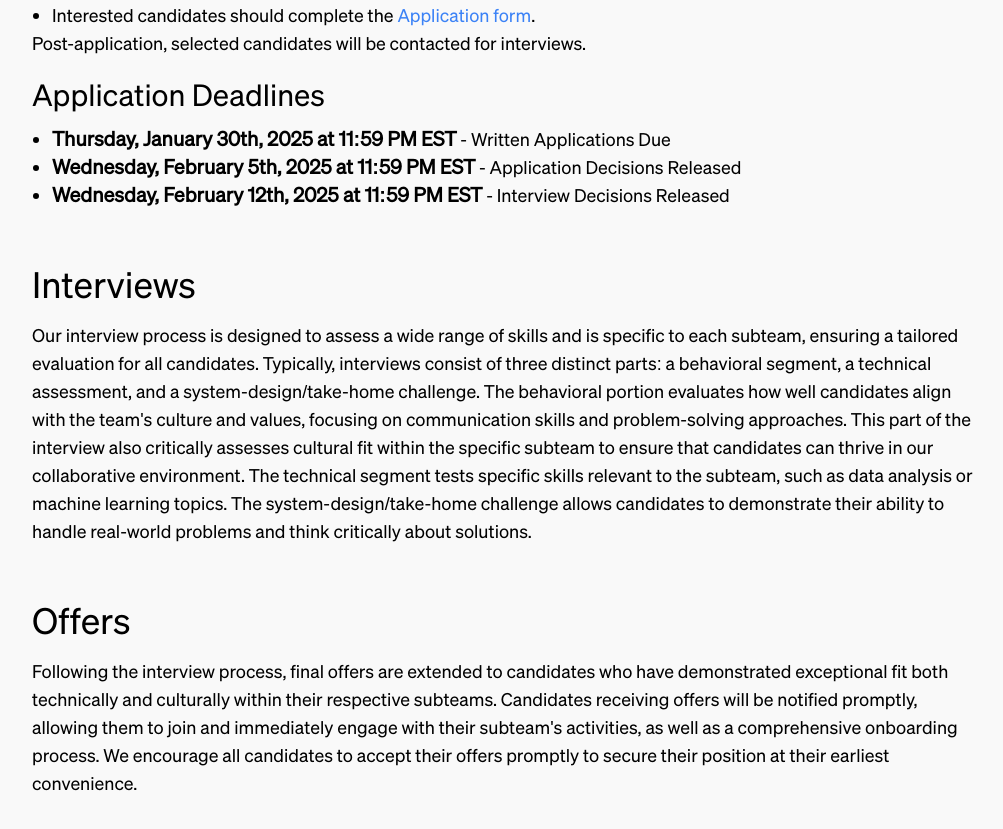
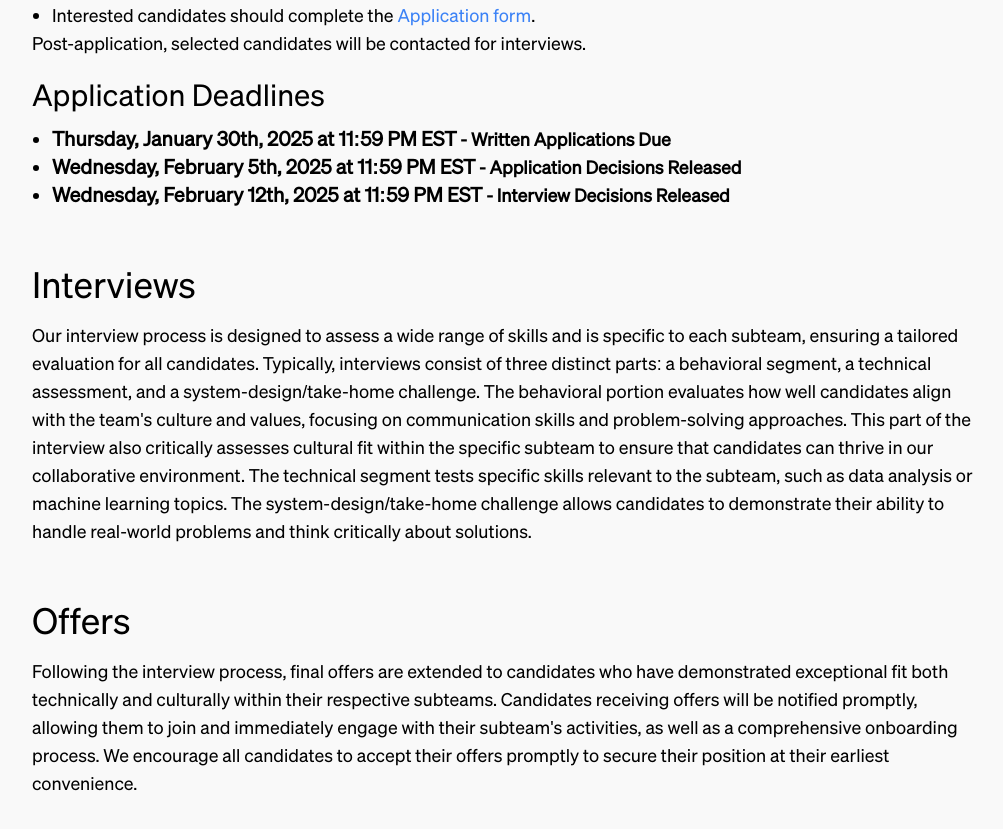
Before and after one commit to Miwi343/cds-website-fork, a Next.js app: page /recruitment in a window 1280 px wide. Shown: the part 2508-3337 px from the top of the page, without its empty margins (160-1163 px from the left). Built offline with nearby package versions, Linux system fonts and the light colour scheme.

Commit message:
recruitment timeline updates

```diff
--- a/src/pages/recruitment.tsx
+++ b/src/pages/recruitment.tsx
@@ -180,17 +180,17 @@ const Recruitment: React.FC = () => {
                   <li>
                     <strong className="text-bold text-xl">
                       Thursday, January 30th, 2025 at 11:59 PM EST
-                    </strong> - Written Applications Due
+                    </strong><strong className="text-bold"> - Written Applications Due</strong>
                   </li>
                   <li>
                     <strong className="text-bold text-xl">
                       Wednesday, February 5th, 2025 at 11:59 PM EST
-                    </strong> - Application Decisions Released
+                    </strong><strong className="text-bold"> - Application Decisions Released</strong>
                   </li>
                   <li>
                     <strong className="text-bold text-xl">
                       Wednesday, February 12th, 2025 at 11:59 PM EST
-                    </strong> - Interview Decisions Released
+                    </strong><strong className="text-bold"> - Interview Decisions Released</strong>
                   </li>
                   {/*<li>Check back later!</li>*/}
                 </ul>
```
